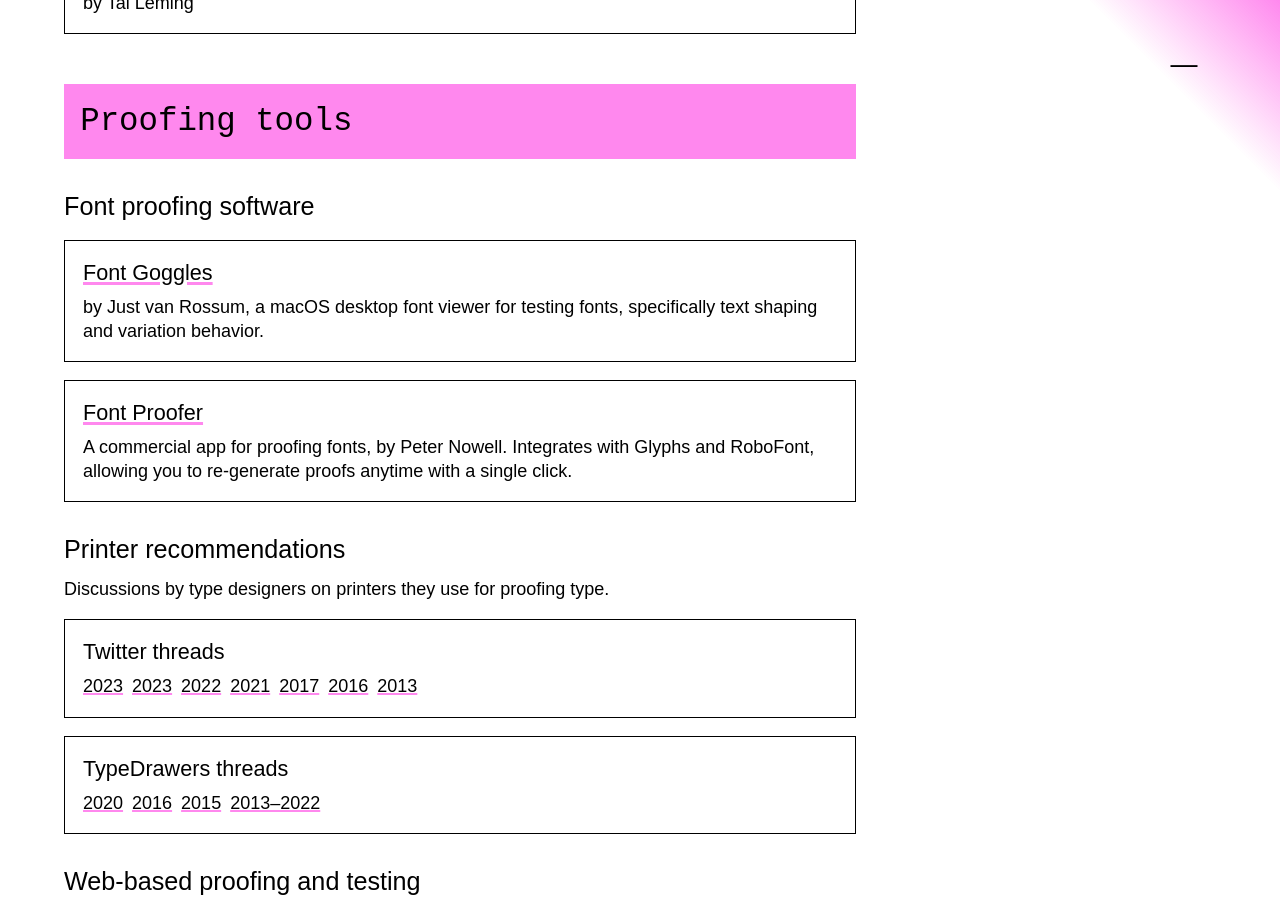
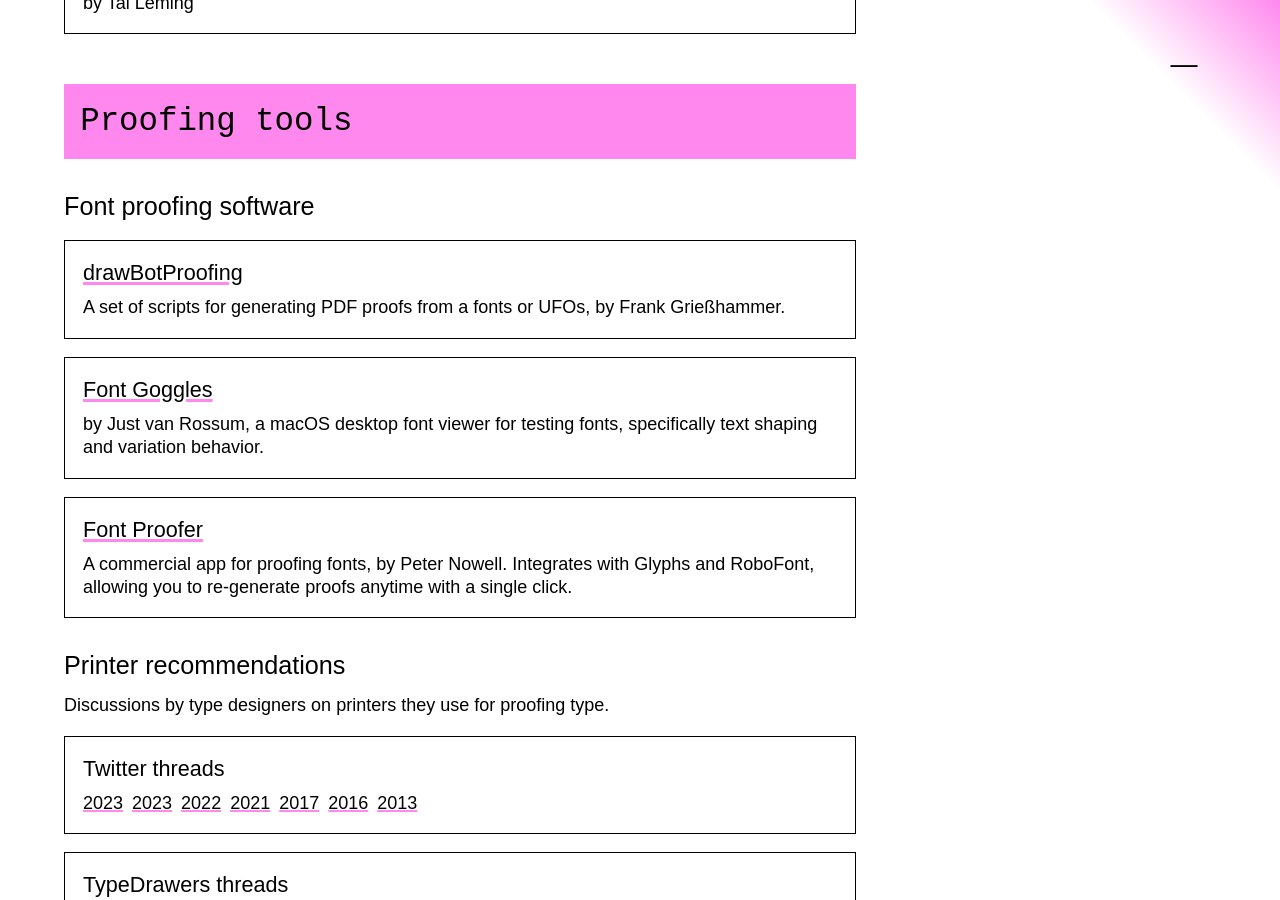
Before and after one commit to justinpenner/type-design-resources, a Jekyll site: the page built from index.md, in a window 1280 px wide and 900 px high, scrolled down 27839 px. Built offline with Jekyll 4.4.1, drawn with Linux system fonts in a browser that asks for light colours; some web fonts are replaced.

Commit message:
Add #37 submission by @frankrolf

```diff
--- a/_data/data.yaml
+++ b/_data/data.yaml
@@ -777,6 +777,9 @@
           - name: Font Proofer
             url: https://fontproofer.com/
             description: A commercial app for proofing fonts, by Peter Nowell. Integrates with Glyphs and RoboFont, allowing you to re-generate proofs anytime with a single click.
+          - name: drawBotProofing
+            url: https://github.com/adobe-type-tools/drawBotProofing
+            description: A set of scripts for generating PDF proofs from a fonts or UFOs, by Frank Grießhammer.
       - name: Printer recommendations
         description: Discussions by type designers on printers they use for proofing type.
         items:
```
